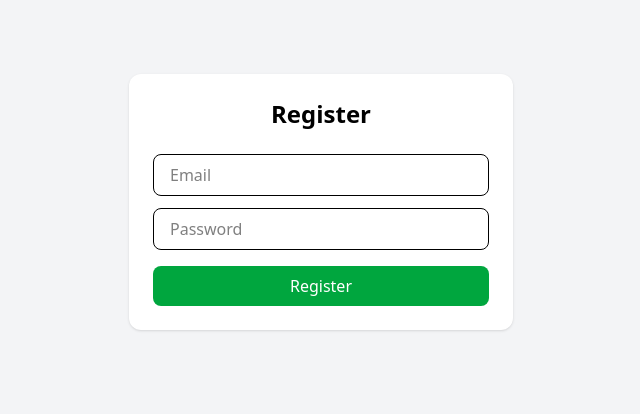
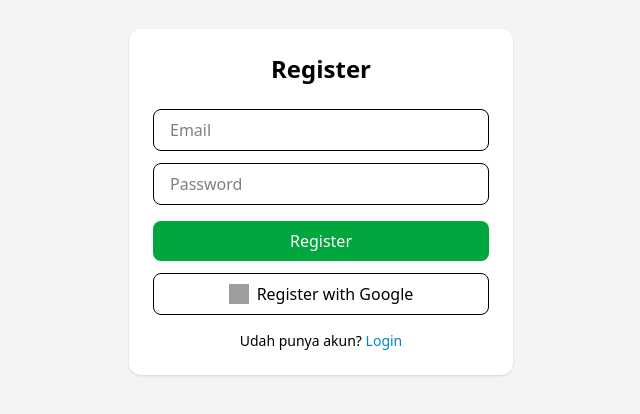
Before and after one commit to relxnina/Laundry-APP, a Next.js app: page /register in a window 1280 px wide. Shown: the part 198-612 px from the top of the page, without its empty margins (319-959 px from the left). Built offline with nearby package versions, Linux system fonts and the light colour scheme; no server answers; grey boxes are pictures that could not be loaded.

Commit message:
progress 08/01

```diff
--- a/src/app/dashboard/profile/page.tsx
+++ b/src/app/dashboard/profile/page.tsx
@@ -2,10 +2,10 @@
 
 import { useRouter } from "next/navigation";
 import { useAuth } from "@/context/AuthContext";
-import { loginWithGoogle, logout } from "@/lib/auth";
+import { loginWithGoogle } from "@/lib/auth";
 
 export default function AccountPage() {
-  const { user, loading } = useAuth();
+  const { user, loading, logout } = useAuth();
   const router = useRouter();
 
   if (loading) {
@@ -18,12 +18,12 @@ export default function AccountPage() {
 
   return (
     <main className="min-h-screen bg-gray-100 px-4 py-6">
-      {/* PROFILE CARD */}
+
       <section className="bg-white rounded-[18px] p-5 shadow-sm flex items-center gap-4">
         <div className="w-16 h-16 rounded-full bg-gray-200 overflow-hidden flex items-center justify-center">
-          {user?.photoURL ? (
+          {user?.photo ? (
             <img
-              src={user.photoURL}
+              src={user.photo}
               alt="Profile"
               className="w-full h-full object-cover"
             />
@@ -34,7 +34,7 @@ export default function AccountPage() {
 
         <div>
           <p className="font-semibold text-base">
-            {user?.displayName ?? "Guest User"}
+            {user?.name ?? "Guest User"}
           </p>
           <p className="text-sm text-gray-500">
             {user?.email ?? "Anda belum login"}
@@ -42,7 +42,6 @@ export default function AccountPage() {
         </div>
       </section>
 
-      {/* MENU */}
       <section className="mt-6 bg-white rounded-[18px] shadow-sm divide-y">
         <button
           onClick={() => router.push("/dashboard/history")}
--- a/src/app/login/page.tsx
+++ b/src/app/login/page.tsx
@@ -9,6 +9,8 @@ import {
 import { auth } from "@/lib/firebase";
 import { saveUser } from "@/lib/saveUser";
 import { useRouter } from "next/navigation";
+import Link from "next/link";
+
 
 export default function LoginPage() {
   const router = useRouter();
@@ -100,6 +102,14 @@ export default function LoginPage() {
           <img src="/icons/google.svg" className="w-5 h-5" />
           Login with Google
         </button>
+
+        <p className="text-sm text-center mt-4">
+          Belum punya akun?{" "}
+          <Link href="/register" className="text-green-600 font-medium">
+            Register
+          </Link>
+        </p>
+
       </form>
     </main>
   );
--- a/src/app/register/page.tsx
+++ b/src/app/register/page.tsx
@@ -1,10 +1,15 @@
 "use client";
 
 import { useState } from "react";
-import { createUserWithEmailAndPassword } from "firebase/auth";
+import {
+  createUserWithEmailAndPassword,
+  GoogleAuthProvider,
+  signInWithPopup,
+} from "firebase/auth";
 import { auth } from "@/lib/firebase";
 import { saveUser } from "@/lib/saveUser";
 import { useRouter } from "next/navigation";
+import Link from "next/link";
 
 export default function RegisterPage() {
   const router = useRouter();
@@ -13,22 +18,37 @@ export default function RegisterPage() {
   const [loading, setLoading] = useState(false);
   const [error, setError] = useState("");
 
-  const handleRegister = async (e: React.FormEvent) => {
+  const afterAuth = async () => {
+    if (!auth.currentUser) return;
+    await saveUser(auth.currentUser);
+    router.replace("/dashboard");
+  };
+
+  const registerEmail = async (e: React.FormEvent) => {
     e.preventDefault();
     setLoading(true);
     setError("");
 
     try {
-      const res = await createUserWithEmailAndPassword(
-        auth,
-        email,
-        password
-      );
-
-      await saveUser(res.user);
-      router.replace("/dashboard");
+      await createUserWithEmailAndPassword(auth, email, password);
+      await afterAuth();
     } catch (err) {
       setError("Register gagal");
+    } finally {
+      setLoading(false);
+    }
+  };
+
+  const registerGoogle = async () => {
+    setLoading(true);
+    setError("");
+
+    try {
+      const provider = new GoogleAuthProvider();
+      await signInWithPopup(auth, provider);
+      await afterAuth();
+    } catch (err) {
+      setError("Register Google gagal");
     } finally {
       setLoading(false);
     }
@@ -37,7 +57,7 @@ export default function RegisterPage() {
   return (
     <main className="min-h-screen flex items-center justify-center bg-gray-100 px-4">
       <form
-        onSubmit={handleRegister}
+        onSubmit={registerEmail}
         className="w-full max-w-sm bg-white p-6 rounded-xl shadow"
       >
         <h1 className="text-2xl font-bold mb-6 text-center">Register</h1>
@@ -67,10 +87,27 @@ export default function RegisterPage() {
         <button
           type="submit"
           disabled={loading}
-          className="w-full bg-green-600 text-white py-2 rounded-lg disabled:opacity-60"
+          className="w-full bg-green-600 text-white py-2 rounded-lg mb-3 disabled:opacity-60"
         >
           {loading ? "Loading..." : "Register"}
         </button>
+
+        <button
+          type="button"
+          onClick={registerGoogle}
+          disabled={loading}
+          className="w-full border py-2 rounded-lg flex items-center justify-center gap-2 mb-4 disabled:opacity-60"
+        >
+          <img src="/icons/google.svg" className="w-5 h-5" />
+          Register with Google
+        </button>
+
+        <p className="text-sm text-center">
+          Udah punya akun?{" "}
+          <Link href="/login" className="text-sky-600 font-medium">
+            Login
+          </Link>
+        </p>
       </form>
     </main>
   );
--- a/src/lib/saveUser.ts
+++ b/src/lib/saveUser.ts
@@ -1,20 +1,23 @@
-import { doc, getDoc, setDoc, serverTimestamp } from "firebase/firestore";
+import { User } from "firebase/auth";
+import { doc, setDoc, serverTimestamp } from "firebase/firestore";
 import { db } from "@/lib/firebase";
-import { User } from "firebase/auth";
 
-export async function saveUser(user: User) {
-  const ref = doc(db, "users", user.uid);
-  const snap = await getDoc(ref);
+export const saveUser = async (user: User) => {
+  if (!user || !user.uid) return;
 
-  if (!snap.exists()) return ;
+  const userRef = doc(db, "users", user.uid);
 
-
-    await setDoc(ref, {
+  await setDoc(
+    userRef,
+    {
       uid: user.uid,
-      name: user.displayName ?? "",
       email: user.email ?? "",
-      photo: user.photoURL ?? "",
+      name: user.displayName ?? user.email?.split("@")[0] ?? "User",
+      photoURL: user.photoURL ?? null,
       provider: user.providerData[0]?.providerId ?? "password",
-      createdAt: serverTimestamp()
-    });
-}
+      createdAt: serverTimestamp(),
+      updatedAt: serverTimestamp(),
+    },
+    { merge: true }
+  );
+};
```
